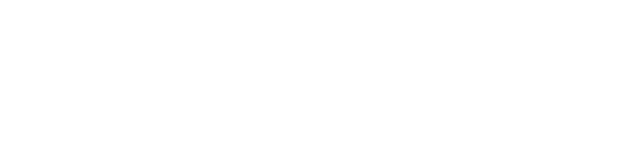
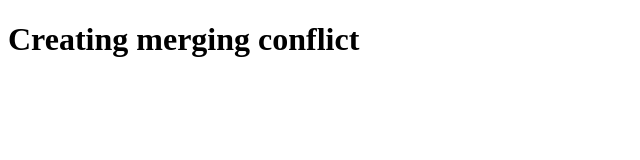
Before and after one commit to spiralsix/ProjectManagementDemo, a plain HTML site: page index.html in a window 1280 px wide. Shown: the whole page, without its empty margins (0-640 px from the left). Drawn offline with Linux system fonts and the light colour scheme.

Commit message:
Add h1 for merge

```diff
--- a/index.html
+++ b/index.html
@@ -8,6 +8,6 @@
     <title>Document</title>
 </head>
 <body>
-
+ <h1>Creating merging conflict</h1>
 </body>
 </html>
```
